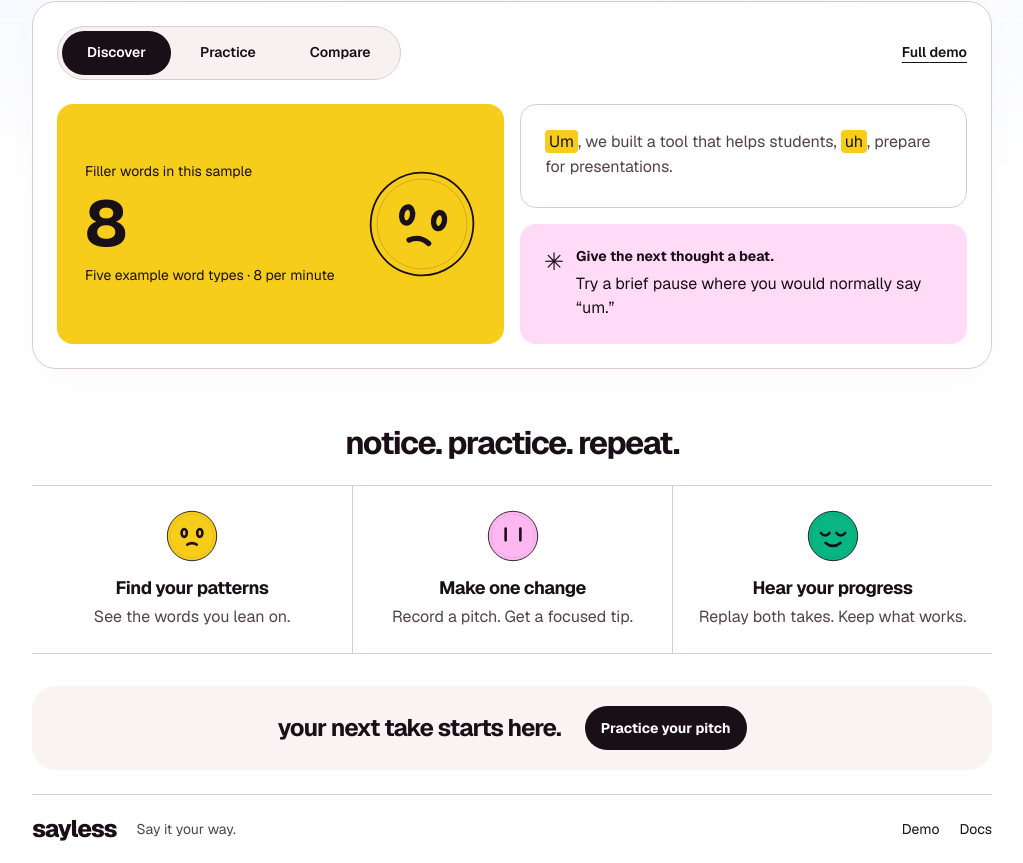
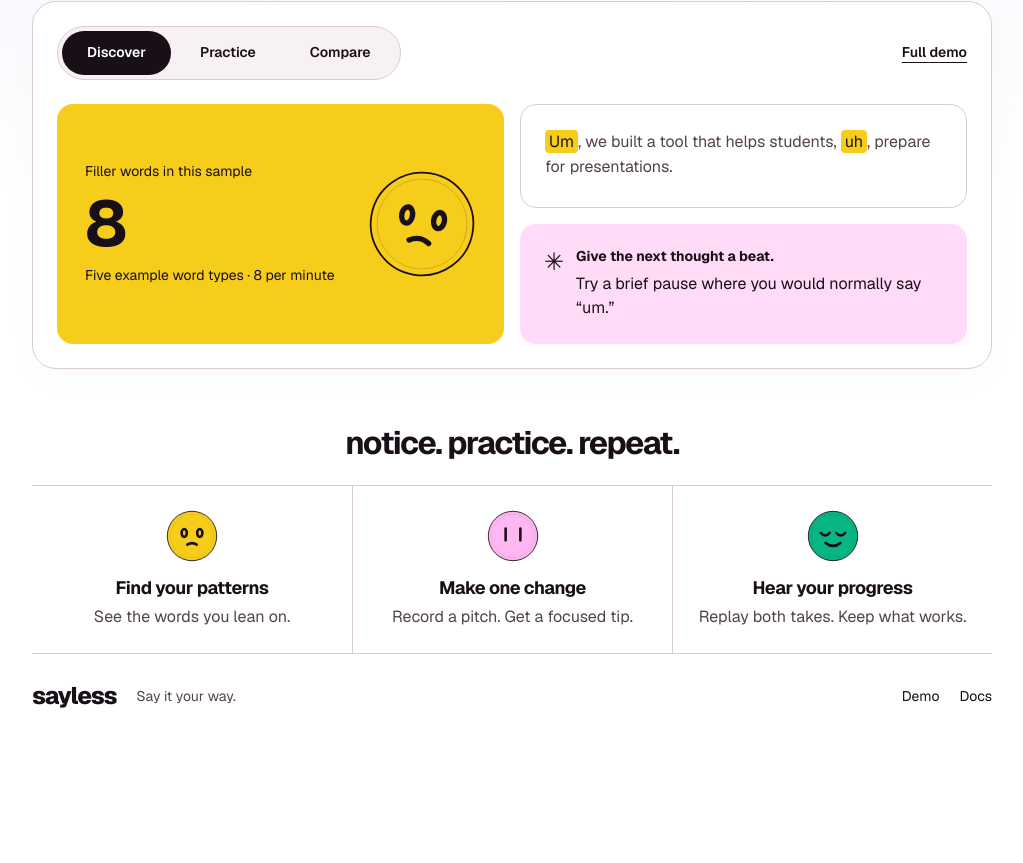
Before and after one commit to keananwongso/SayLess, a Next.js app: page / in a window 1280 px wide. Shown: the part 600-1463 px from the top of the page, without its empty margins (128-1151 px from the left). After the commit the page ends 1330 px from the top, so only its background shows below. Built offline with nearby package versions, Linux system fonts and the light colour scheme.

Commit message:
Remove the closing homepage banner and extra divider

```diff
--- a/scripts/check-landing.mjs
+++ b/scripts/check-landing.mjs
@@ -30,7 +30,7 @@ assert.match(html, /id="how-it-works"/);
 assert.doesNotMatch(html, /Illustrative sample|Small words\. A visible pattern\.|First take · 60 seconds|60s take · silent 3× preview/);
 assert.match(html, /aria-controls="preview-content"/);
 assert.match(html, /href="\/app"/);
-assert.match(html, /href="\/app#practice"/);
+assert.doesNotMatch(html, /id="closing-title"/);
 assert.doesNotMatch(html, /href="\/architecture"/);
 assert.match(html, /viewBox="0 0 120 120"/);
 assert.match(css, /prefers-reduced-motion/);
--- a/src/app/landing.module.css
+++ b/src/app/landing.module.css
@@ -54,8 +54,8 @@ body:has(.page)::before {
 .comparison p, .comparison span { font-size: 14px; }
 .comparison strong { display: block; font-size: 64px; font-weight: 700; margin-block: 12px; line-height: 1.2; }
 .sampleNote { font-size: 14px; color: var(--color-muted); }
-.howSection, .closing, .footer { max-width: 960px; margin-inline: auto; }
-.howSection { padding-block: 56px 32px; }
+.howSection, .footer { max-width: 960px; margin-inline: auto; }
+.howSection { padding-block: 56px 8px; }
 .howSection > h2 { text-align: center; font-size: 32px; font-weight: 700; line-height: 1.15; letter-spacing: -.045em; margin-bottom: 24px; }
 .steps { display: grid; grid-template-columns: repeat(3, minmax(0, 1fr)); border-block: 1px solid var(--color-divider); }
 .steps article { padding: 24px 16px; text-align: center; }
@@ -63,20 +63,7 @@ body:has(.page)::before {
 .stepDot { display: block; width: 52px; height: 52px; margin: 0 auto 12px; }
 .steps h3 { font-size: 18px; font-weight: 650; letter-spacing: -.025em; margin-bottom: 4px; }
 .steps p { font-size: 16px; color: var(--color-muted); line-height: 1.5; }
-.closing {
-  display: flex;
-  justify-content: center;
-  align-items: center;
-  flex-wrap: wrap;
-  gap: 12px 24px;
-  padding: 20px 16px;
-  margin-bottom: 24px;
-  border-radius: var(--card-radius);
-  background: color-mix(in srgb, var(--color-dune) 38%, var(--color-surface));
-  text-align: center;
-}
-.closing h2 { font-size: 24px; font-weight: 650; line-height: 1.2; letter-spacing: -.04em; }
-.footer { border-top: 1px solid var(--color-divider); padding-block: 12px; display: flex; align-items: center; gap: 20px; font-size: 14px; }
+.footer { padding-block: 12px; display: flex; align-items: center; gap: 20px; font-size: 14px; }
 .footer p { flex: 1; color: var(--color-muted); }
 .footer > a { display: inline-flex; align-items: center; min-height: 44px; }
 .main a, .footer a, .screenButtons button { transition: background-color 180ms ease, color 180ms ease, box-shadow 180ms ease, transform 180ms ease; }
@@ -109,7 +96,7 @@ body:has(.page)::before {
   .insight, .prompt, .comparison { grid-row: auto; min-height: 0; }
   .insight strong { font-size: 52px; }
   .transcript, .coach { padding: 20px; }
-  .howSection { padding-block: 40px 24px; }
+  .howSection { padding-block: 40px 4px; }
   .howSection > h2 { font-size: 28px; margin-bottom: 16px; }
   .steps { grid-template-columns: 1fr; }
   .steps article {
@@ -123,7 +110,6 @@ body:has(.page)::before {
   .steps h3 { margin: 0; }
   .stepDot { grid-row: span 2; width: 44px; height: 44px; margin: 0; }
   .steps article + article { border-left: 0; border-top: 1px solid var(--color-divider); }
-  .closing { gap: 8px 16px; padding: 16px; margin-bottom: 16px; }
   .footer { flex-wrap: wrap; gap: 12px; }
 }
 @media (prefers-reduced-motion: reduce) {
--- a/src/app/page.tsx
+++ b/src/app/page.tsx
@@ -34,10 +34,6 @@ export default function Home() {
             <article><SayLessDot mood="calm" color="mint" className={styles.stepDot} /><h3>Hear your progress</h3><p>Replay both takes. Keep what works.</p></article>
           </div>
         </section>
-        <section className={styles.closing} aria-labelledby="closing-title" data-reveal>
-          <h2 id="closing-title">your next take starts here.</h2>
-          <Link className="primary" href="/app#practice">Practice your pitch</Link>
-        </section>
       </main>
       <footer className={styles.footer}>
         <Link href="/" className="wordmark">sayless</Link>
```
